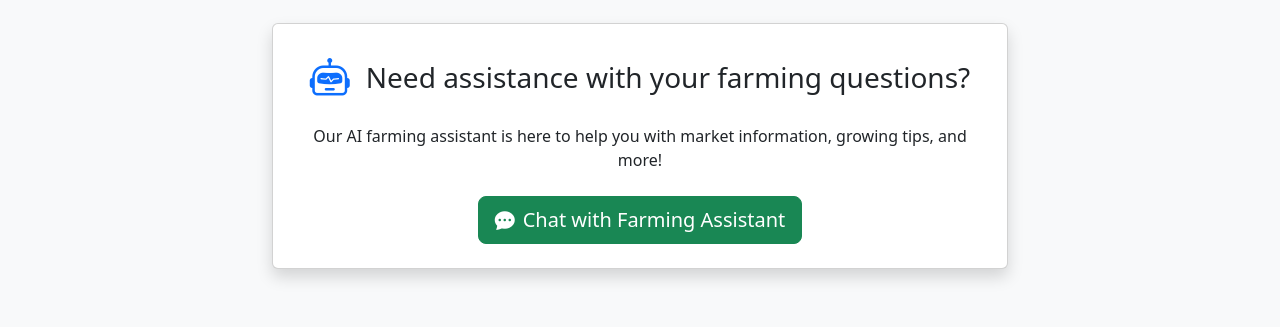
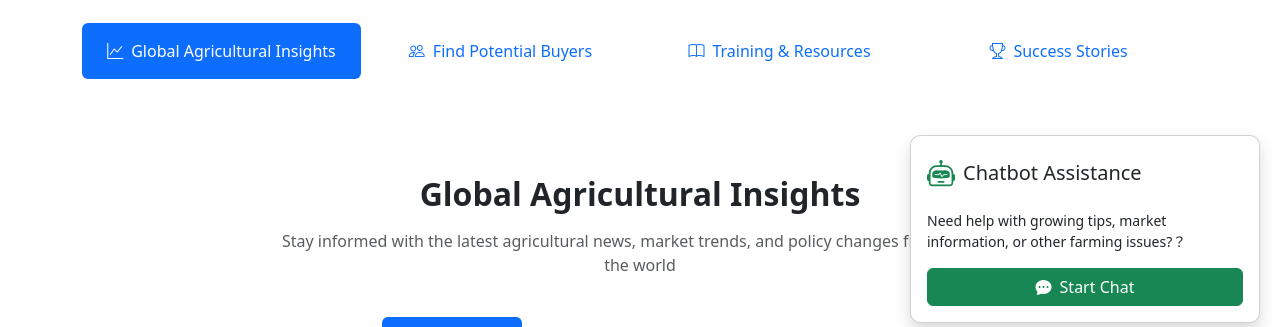
Before and after one commit to egoist945402376/CDIDEMO, a Django app: template tropiconnect/supplychain/templates/supplychain/farmer_home_page.html in a window 1280 px wide. Shown: the part 457-784 px from the top of the page. Run offline with Django 5.2, Linux system fonts and the light colour scheme; tables that the repository leaves empty hold one stand-in row (values such as "Sample post"); the template is opened without the code that fills it: values that come from a table or form of the project are taken from there, most other values are stand-ins (such as "Sample title", 1, 10 or a date in 2020); grey boxes marked "Sample" are stand-in pictures.

Commit message:
UI modification

```diff
--- a/tropiconnect/supplychain/templates/supplychain/farmer_home_page.html
+++ b/tropiconnect/supplychain/templates/supplychain/farmer_home_page.html
@@ -2,6 +2,37 @@
 {% load static %}
 
 {% block content %}
+<style>
+    /* Fixed position for the chat component */
+    .chat-assistant-container {
+        position: fixed;
+        bottom: 20px;
+        right: 20px;
+        width: 350px;
+        z-index: 1000;
+        transition: all 0.3s ease;
+    }
+
+    /* Shadow and border effects */
+    .chat-assistant-card {
+        border-radius: 10px;
+        box-shadow: 0 4px 20px rgba(0, 0, 0, 0.15);
+    }
+
+    /* Animation for hover effect */
+    .chat-assistant-card:hover {
+        transform: translateY(-5px);
+        box-shadow: 0 6px 25px rgba(0, 0, 0, 0.2);
+    }
+
+    /* Main content */
+    .main-content {
+        height: 200vh;
+        padding: 20px;
+        background-color: #f8f9fa;
+    }
+</style>
+
 <!-- Hero Section with Welcome Message -->
 <div class="hero-section position-relative">
     <div class="hero-image" style="position: absolute; top: 0; left: 0; width: 100%; height: 400px; background: linear-gradient(rgba(0, 55, 0, 0.6), rgba(0, 55, 0, 0.7)), url('https://images.unsplash.com/photo-1500382017468-9049fed747ef?ixlib=rb-4.0.3&auto=format&fit=crop&w=1932&q=80') no-repeat center center/cover; z-index: -1;"></div>
@@ -19,79 +50,20 @@
     </div>
 </div>
 
-<!-- Chatbot Assistant Section -->
-<div class="chat-assistant-section py-4 bg-light">
-    <div class="container">
-        <div class="row justify-content-center">
-            <div class="col-lg-8 text-center">
-                <div class="card shadow">
-                    <div class="card-body p-4">
-                        <div class="d-flex align-items-center justify-content-center mb-3">
-                            <i class="bi bi-robot fs-1 text-primary me-3"></i>
-                            <h3 class="mb-0">Need assistance with your farming questions?</h3>
-                        </div>
-                        <p class="mb-4">Our AI farming assistant is here to help you with market information, growing tips, and more!</p>
-                        <a href="http://localhost:3000/" class="btn btn-success btn-lg" target="_blank">
-                            <i class="bi bi-chat-dots-fill me-2"></i>Chat with Farming Assistant
-                        </a>
-                    </div>
-                </div>
+<div class="chat-assistant-container">
+    <div class="chat-assistant-card card shadow">
+        <div class="card-body p-3">
+            <div class="d-flex align-items-center mb-3">
+                <i class="bi bi-robot fs-3 text-success me-2"></i>
+                <h5 class="mb-0">Chatbot Assistance</h5>
             </div>
+            <p class="small mb-3">Need help with growing tips, market information, or other farming issues?？</p>
+            <a href="http://localhost:3000/" class="btn btn-success w-100" target="_blank">
+                <i class="bi bi-chat-dots-fill me-2"></i>Start Chat
+            </a>
         </div>
     </div>
 </div>
-
-<!-- Quick Stats Section -->
-<section class="py-5 bg-light">
-    <div class="container">
-        <div class="row g-4">
-            <div class="col-md-3">
-                <div class="card border-0 shadow-sm h-100">
-                    <div class="card-body text-center">
-                        <div class="mb-3">
-                            <i class="bi bi-globe text-primary" style="font-size: 3rem;"></i>
-                        </div>
-                        <h3 class="counter fw-bold text-primary">120+</h3>
-                        <p class="text-muted">Countries Connected</p>
-                    </div>
-                </div>
-            </div>
-            <div class="col-md-3">
-                <div class="card border-0 shadow-sm h-100">
-                    <div class="card-body text-center">
-                        <div class="mb-3">
-                            <i class="bi bi-people text-success" style="font-size: 3rem;"></i>
-                        </div>
-                        <h3 class="counter fw-bold text-success">5,000+</h3>
-                        <p class="text-muted">Registered Farmers</p>
-                    </div>
-                </div>
-            </div>
-            <div class="col-md-3">
-                <div class="card border-0 shadow-sm h-100">
-                    <div class="card-body text-center">
-                        <div class="mb-3">
-                            <i class="bi bi-basket text-danger" style="font-size: 3rem;"></i>
-                        </div>
-                        <h3 class="counter fw-bold text-danger">10,000+</h3>
-                        <p class="text-muted">Products Listed</p>
-                    </div>
-                </div>
-            </div>
-            <div class="col-md-3">
-                <div class="card border-0 shadow-sm h-100">
-                    <div class="card-body text-center">
-                        <div class="mb-3">
-                            <i class="bi bi-graph-up-arrow text-info" style="font-size: 3rem;"></i>
-                        </div>
-                        <h3 class="counter fw-bold text-info">$250M+</h3>
-                        <p class="text-muted">Trade Volume</p>
-                    </div>
-                </div>
-            </div>
-        </div>
-    </div>
-</section>
 
 <!-- Category Navigation Tabs -->
 <section class="py-4 bg-white">
```
